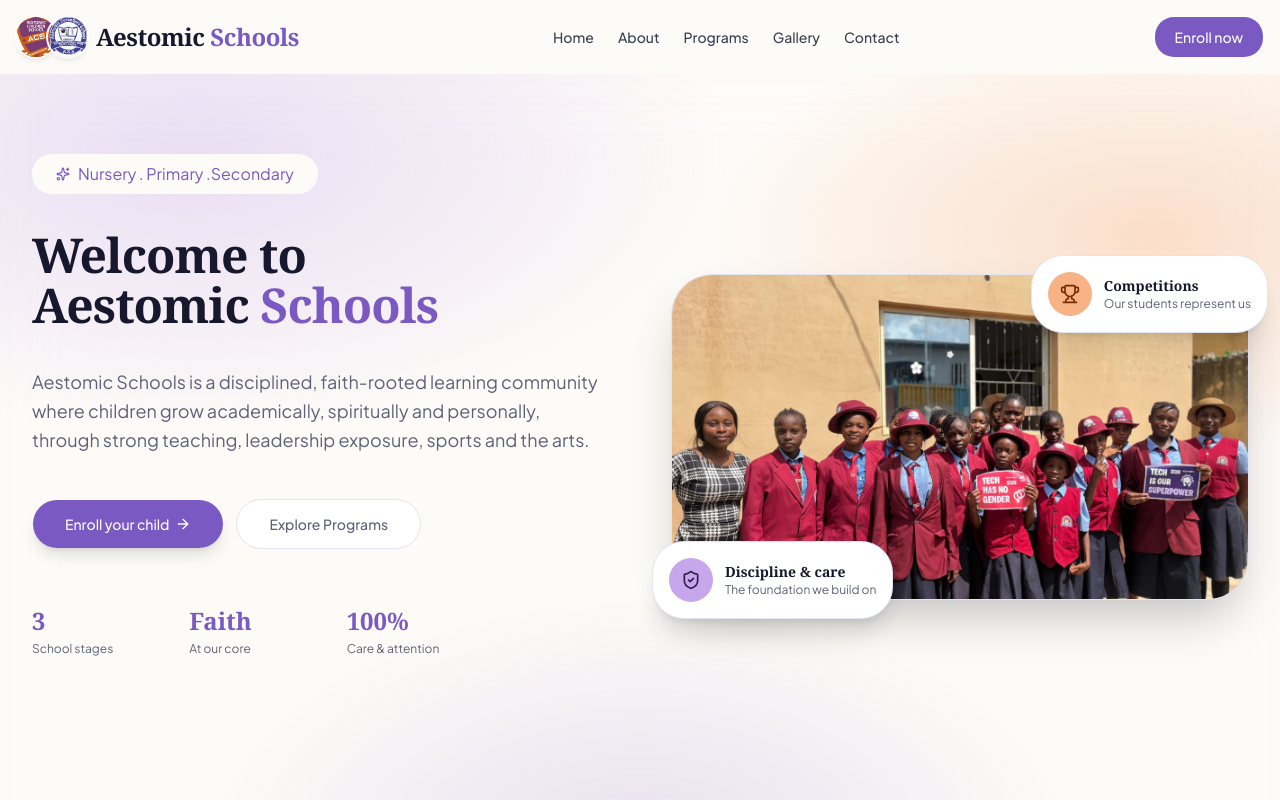
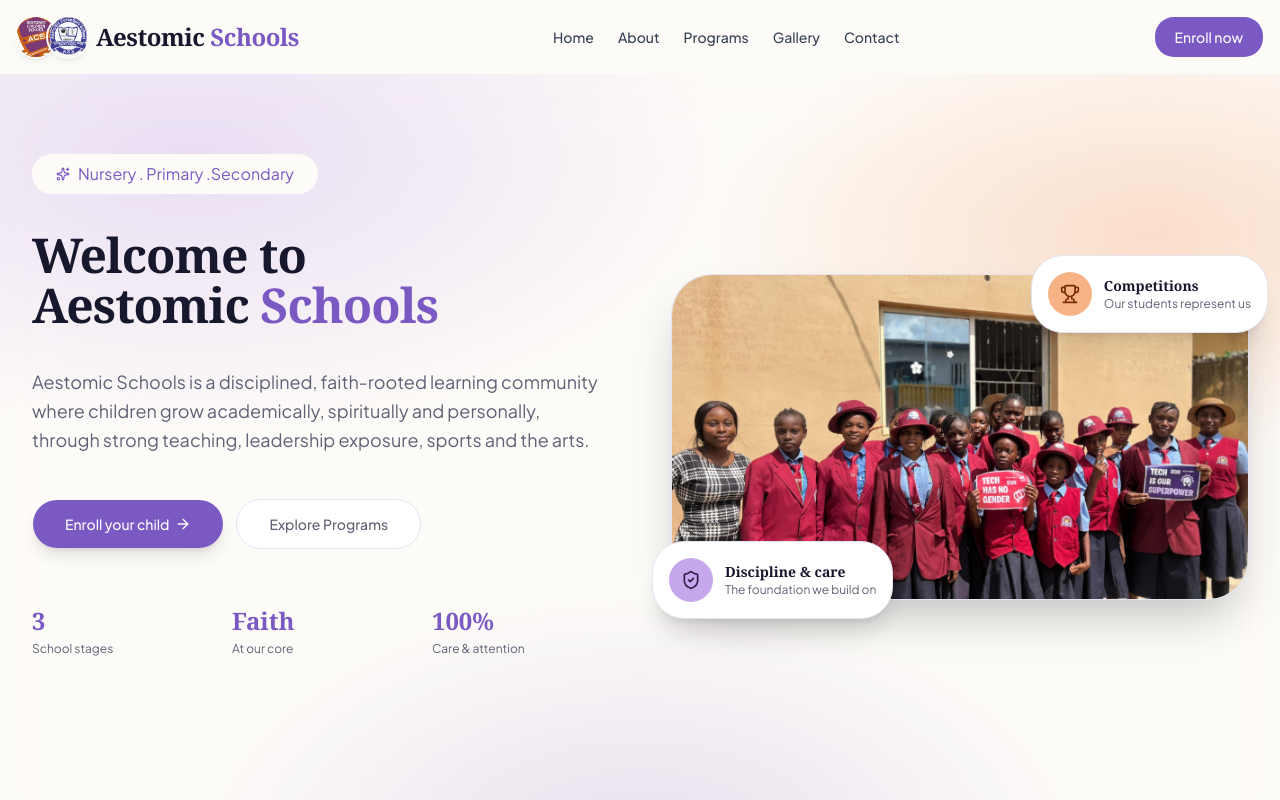
Before and after one commit to IamTomide/Aestomic, a React (Vite) app: page / in a window 1280 px wide. Shown: the top 800 px of the page. Built offline with nearby package versions, Linux system fonts and the light colour scheme.

Commit message:
fix: adjust image

```diff
--- a/src/components/Hero.tsx
+++ b/src/components/Hero.tsx
@@ -30,7 +30,7 @@
                         </Button>
                     </Link>
                 </div>
-                <div className="mt-10 grid grid-cols-3 gap-6 max-w-md">
+                <div className="mt-10 grid grid-cols-3 gap-6">
                     {stats.map((s) => (
                         <div key={s.l}>
                         <div className="font-display text-base md:text-xl lg:text-2xl font-semibold text-primary">{s.n}</div>
```
